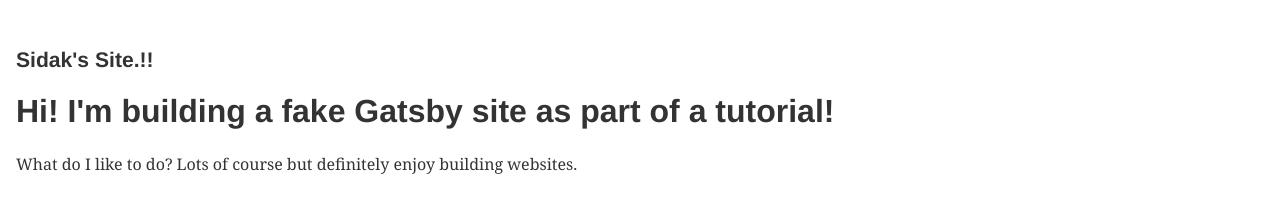
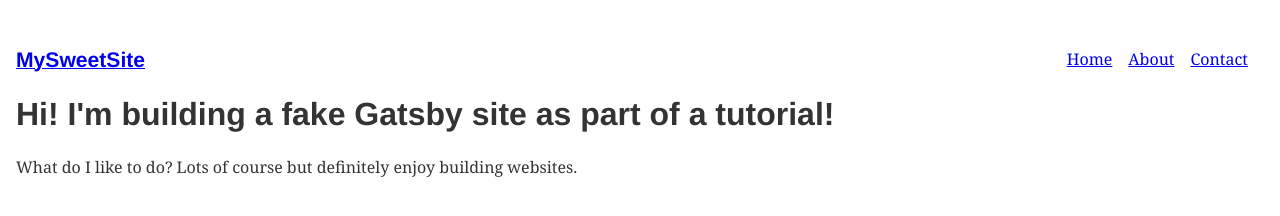
Before and after one commit to theNaut1lus/gatsby-init-layouts, a Gatsby site: page / in a window 1280 px wide. Built offline with nearby package versions, Linux system fonts and the light colour scheme; Gatsby itself is replaced by a stand-in of ours.

Commit message:
step 3: fully done

```diff
--- a/src/components/layout.js
+++ b/src/components/layout.js
@@ -1,8 +1,24 @@
 import React from "react"
+import { Link } from "gatsby"
+
+const ListLink = props => (
+    <li style={{ display: `inline-block`, marginRight: `1rem`}}>
+        <Link to={props.to}>{props.children}</Link>
+    </li>
+)
 
 export default ({ children }) => (
     <div style={{ margin: `3rem auto`, masWidth: 650, padding: `0 1rem`}}>
-        <h3>Sidak's Site.!!</h3>
+        <header style={{ marginBottom: `1.5rem` }}>
+        <Link to="/" style={{ textShadow: `none`, backgroundImage: `none` }}>
+            <h3 style={{ display: `inline` }}>MySweetSite</h3>
+        </Link>
+        <ul style={{ listStyle: `none`, float: `right` }}>
+            <ListLink to="/">Home</ListLink>
+            <ListLink to="/about/">About</ListLink>
+            <ListLink to="/contact/">Contact</ListLink>
+        </ul>
+        </header>
         {children}
     </div>
 )
```
